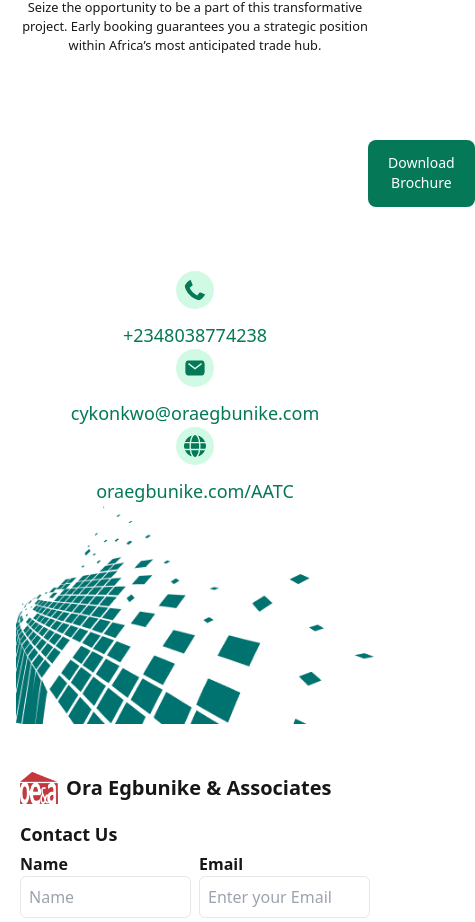
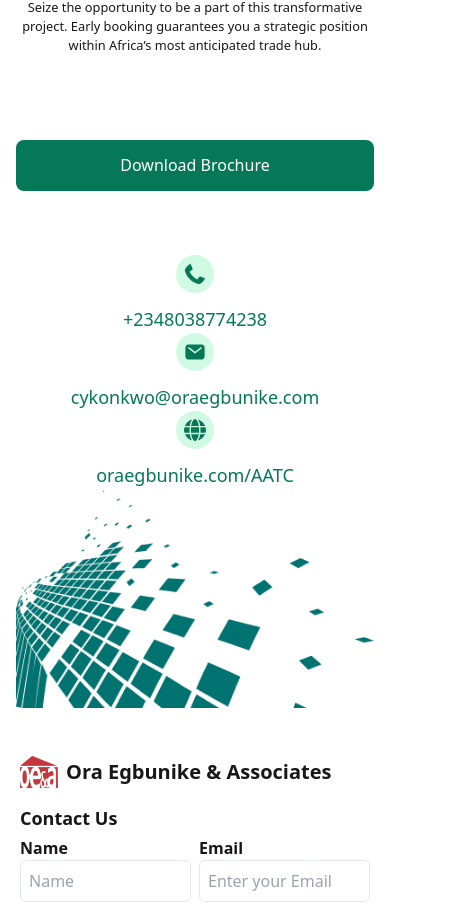
Before and after one commit to Mplanner12/OEandA-RealEstate, a Next.js app: page /AATC in a window 390 px wide. Shown: the part 7154-8076 px from the top of the page, 475 px wide, since content can reach past the window. Built offline with nearby package versions, Linux system fonts and the light colour scheme.

Commit message:
brochure button

```diff
--- a/src/app/Components/FooterA.tsx
+++ b/src/app/Components/FooterA.tsx
@@ -35,7 +35,7 @@
           <div className="w-full h-full flex flex-col justify-center items-center lg:items-start">
             <button
               id="button"
-              className="bg-emerald-700 mx-auto text-white py-[0.85rem] text-sm px-5 lg:ml-[19rem] xl:ml-[20.5rem] 2xl:ml-[29.5rem] lg:w-fit mb-[4rem] rounded-lg"
+              className="bg-emerald-700 mx-auto text-white py-[0.85rem] text-md px-5 w-full lg:ml-[19rem] xl:ml-[20.5rem] 2xl:ml-[29.5rem] lg:w-fit mb-[4rem] rounded-lg"
             >
               Download Brochure
             </button>
--- a/src/app/globals.css
+++ b/src/app/globals.css
@@ -82,6 +82,9 @@
   }
 }
 @media (width<= 768px) {
+  #button {
+    margin-left: 0rem;
+  }
   #blackbox {
     padding-top: 3.5rem;
     padding-bottom: 2rem;
```
